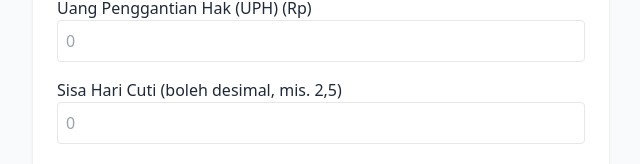
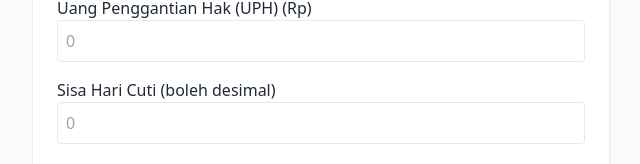
Before and after one commit to xadyr-sbi/PHK, a Next.js app: page / in a window 1280 px wide. Shown: the part 394-558 px from the top of the page, without its empty margins (319-959 px from the left). Built offline with nearby package versions, Linux system fonts and the light colour scheme.

Commit message:
Update page.tsx

```diff
--- a/app/page.tsx
+++ b/app/page.tsx
@@ -171,7 +171,7 @@ export default function Home() {
           <input type="number" className="w-full border rounded p-2" value={uph} onChange={e => setUph(e.target.value)} placeholder="0" />
         </div>
         <div>
-          <label>Sisa Hari Cuti (boleh desimal, mis. 2,5)</label>
+          <label>Sisa Hari Cuti (boleh desimal)</label>
           <input type="number" step="0.01" className="w-full border rounded p-2" value={cutiHari} onChange={e => setCutiHari(e.target.value)} placeholder="0" />
         </div>
         <div>
```
